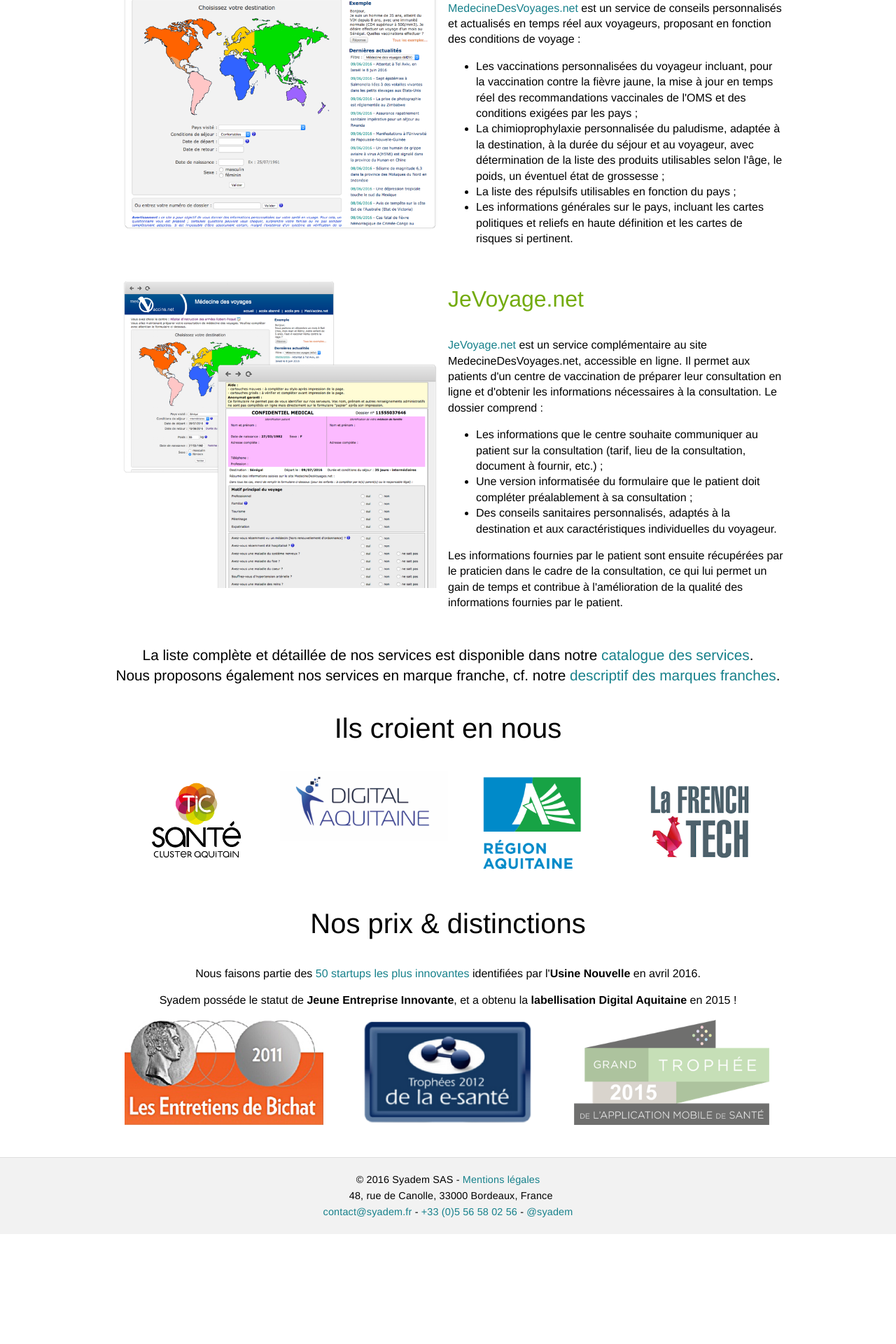
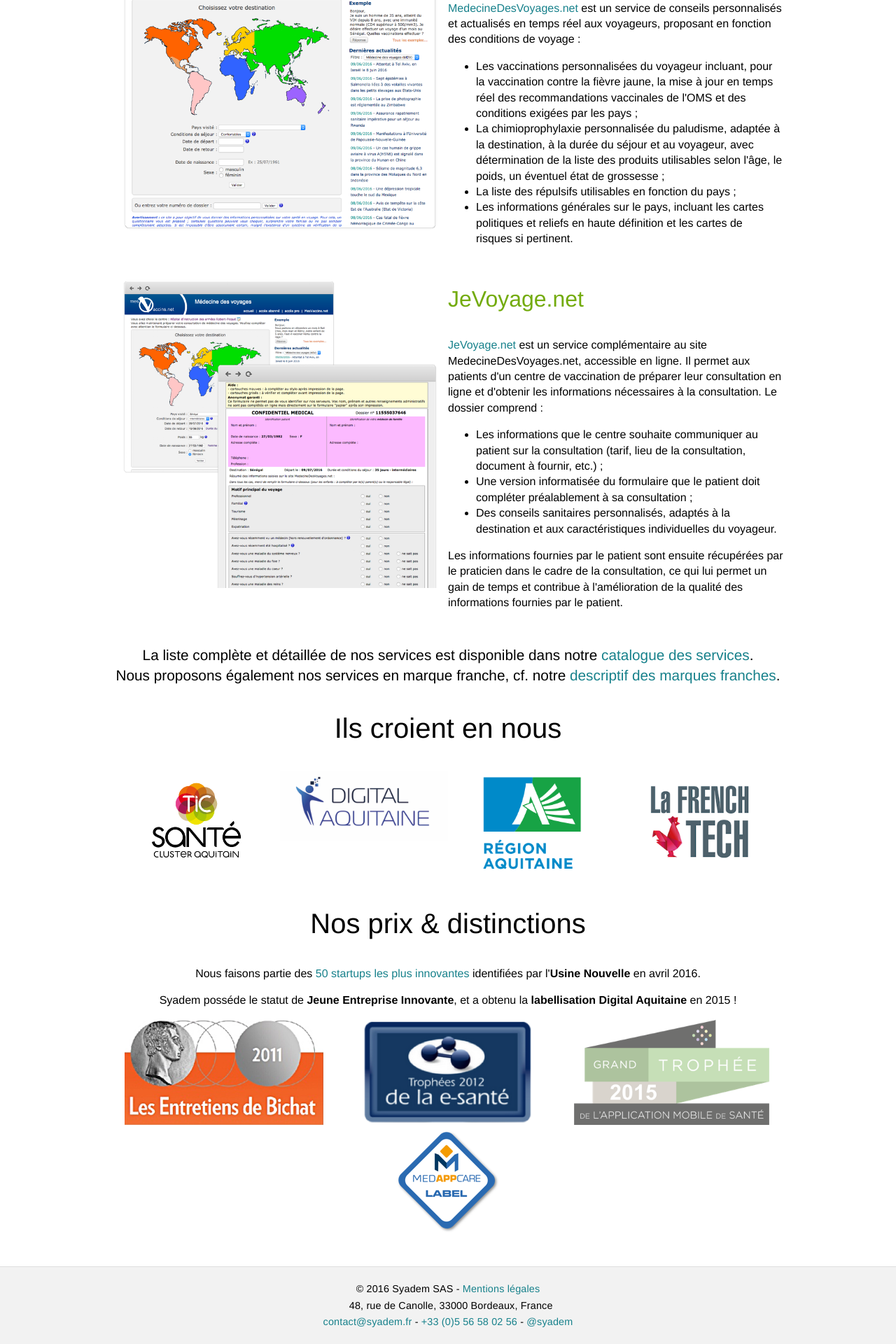
Before and after one commit to Syadem/syadem.github.io, a Jekyll site: the page built from index.html, in a window 1280 px wide. Shown: the part 1583-3503 px from the top of the page at 70% size. Built offline with Jekyll 4.4.1, drawn with Linux system fonts in a browser that asks for light colours; nearby versions of some CDN libraries; before the commit the page ends 3346 px from its top, so only the background shows below that.

Commit message:
Ajout medappcare

```diff
--- a/index.html
+++ b/index.html
@@ -140,4 +140,15 @@
       <img src="images/Grd_Trophee_2015.png" alt="Grand Trophée 2015 de l'application mobile de santé" title="Grand Trophée 2015 de l'application mobile de santé">
     </section>
   </div>
+  <div class="pure-g-r partners">
+    <section class="pure-u-1-3">
+      &nbsp;
+    </section>
+    <section class="pure-u-1-3">
+      <img src="images/medappcare.png" alt="Certification par le label Medappcare" title="Certification par le label Medappcare">
+    </section>
+    <section class="pure-u-1-3">
+      &nbsp;
+    </section>
+  </div>
 </div>
```
Also changed, not shown: images/medappcare.png (added).
